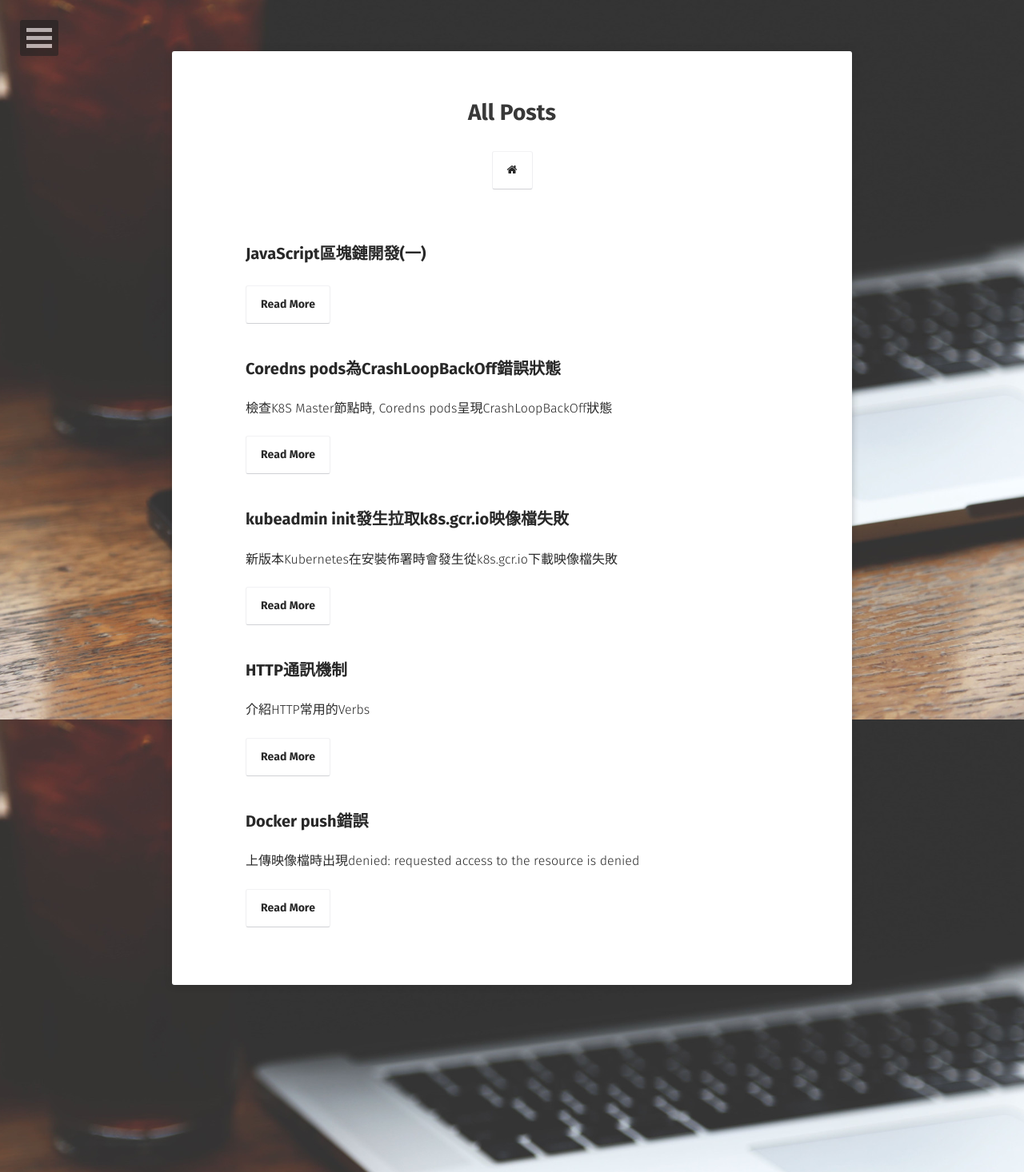
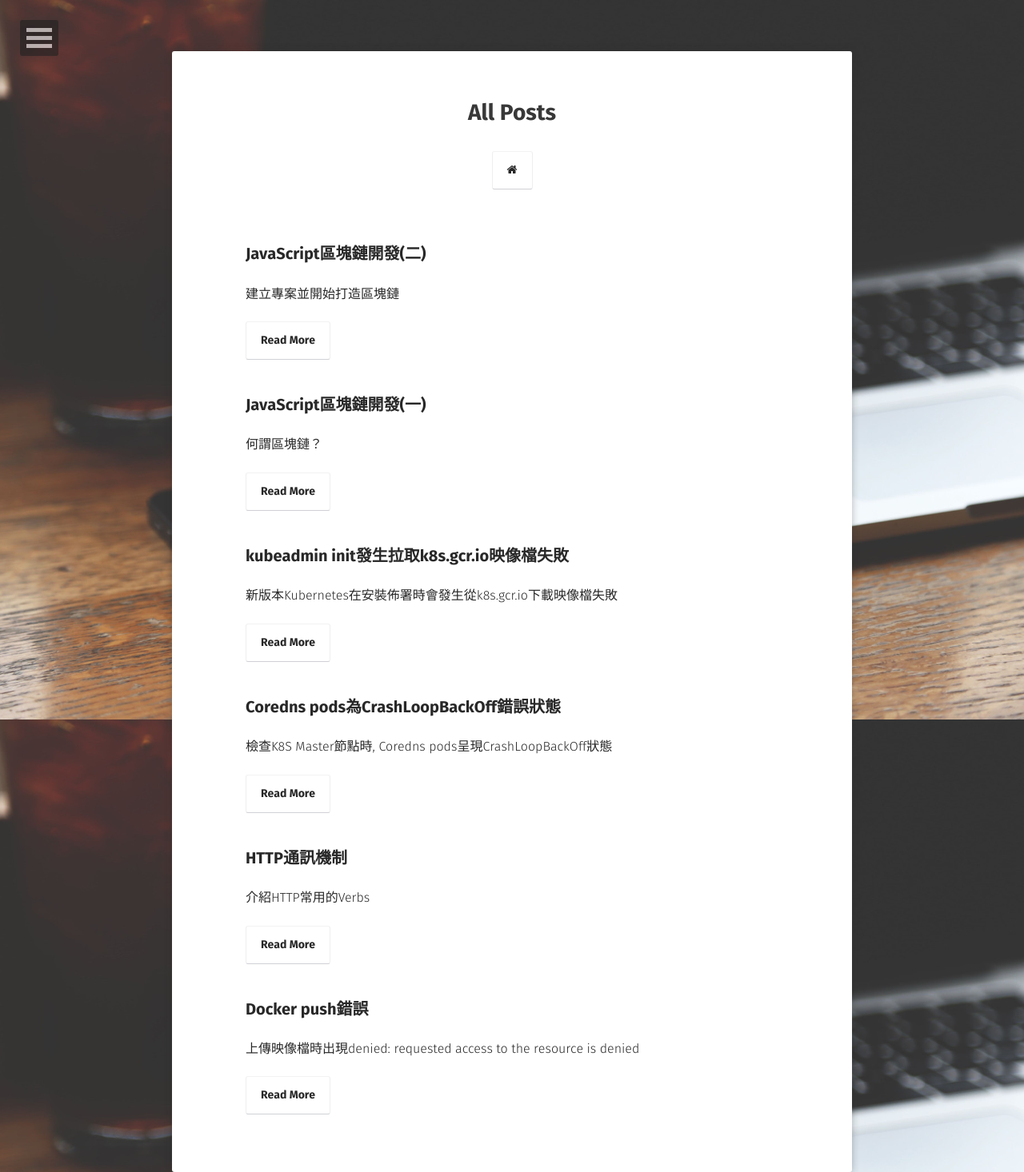
Before and after one commit to kisekitw/kisekitw.github.io, a Jekyll site: the page built from posts/index.md, in a window 1280 px wide. Shown: the whole page at 80% size. Built offline with Jekyll 4.4.1, drawn with Linux system fonts in a browser that asks for light colours; some web fonts are replaced; part of the change alters nothing that is shown.

Commit message:
blockchain v1.1

````diff
--- a/_posts/2021-04-03-JavaScript區塊鏈開發(一).md
+++ b/_posts/2019-04-03-JavaScript區塊鏈開發(一).md
@@ -2,7 +2,7 @@
 layout: post
 title:  "JavaScript區塊鏈開發(一)"
 date:   2019-04-03
-excerpt: ""
+excerpt: "何謂區塊鏈？"
 tag:
 - JavaScript
 - Blockshain
@@ -34,34 +34,3 @@ comments: false
 對區塊鏈網路有貢獻的個體都稱為**節點(Node)**，各個節點都持有相同內容的帳本，因此帳本資訊是被同步託管在整個網路上的。
 
 區塊鏈目前處於起步階段，但其未來非常令人興奮，它可透過多種方式應用於當今的世界，使某些行業更加安全、高效、更值得信賴，例如金融服務、醫療保健、信用貸款等，都可從分散式資料管理中受益。
-
-
-### 專案環境設定
-
-首先建立一個blackchain資料夾並進到該資料夾中，然後再建立一個dev資料夾, dev資料夾中新增blackchain.js、test.js檔案:
-
-```
-mkdir blackchain
-cd blackchain
-mkdir dev
-cd dev
-touch blackchain.js test.js
-```
-
-進到blackchain資料夾後，輸入下面指令進行專案初始化，所有選項都用初始值即可:
-
-```
-npm init
-```
-
-然後再建立一個dev資料夾, dev資料夾中新增blackchain.js、test.js檔案:
-
-```
-mkdir dev
-cd dev
-touch blackchain.js test.js
-```
-
-最後專案資料夾結構應該如下圖:
-
-![alt text](https://github.com/kisekitw/kisekitw.github.io/blob/master/assets/img/1080403/projectstructure.png?raw=true "project file structure")
--- /dev/null
+++ b/_posts/2020-04-03-JavaScript區塊鏈開發(二).md
@@ -0,0 +1,39 @@
+---
+layout: post
+title:  "JavaScript區塊鏈開發(二)"
+date:   2019-04-03
+excerpt: "建立專案並開始打造區塊鏈"
+tag:
+- JavaScript
+- Blockshain
+comments: false
+---
+### 專案環境設定
+
+首先建立一個blackchain資料夾並進到該資料夾中，然後再建立一個dev資料夾, dev資料夾中新增blackchain.js、test.js檔案:
+
+```
+mkdir blackchain
+cd blackchain
+mkdir dev
+cd dev
+touch blackchain.js test.js
+```
+
+進到blackchain資料夾後，輸入下面指令進行專案初始化，所有選項都用初始值即可:
+
+```
+npm init
+```
+
+然後再建立一個dev資料夾, dev資料夾中新增blackchain.js、test.js檔案:
+
+```
+mkdir dev
+cd dev
+touch blackchain.js test.js
+```
+
+最後專案資料夾結構應該如下圖:
+
+![alt text](https://github.com/kisekitw/kisekitw.github.io/blob/master/assets/img/1080403/projectstructure.png?raw=true "project file structure")
````
Also changed, not shown: _posts/2019-04-02-Coredns pods為CrashLoopBackOff錯誤狀態.md (renamed from _posts/2020-04-02-Coredns pods為CrashLoopBackOff錯誤狀態.md).
